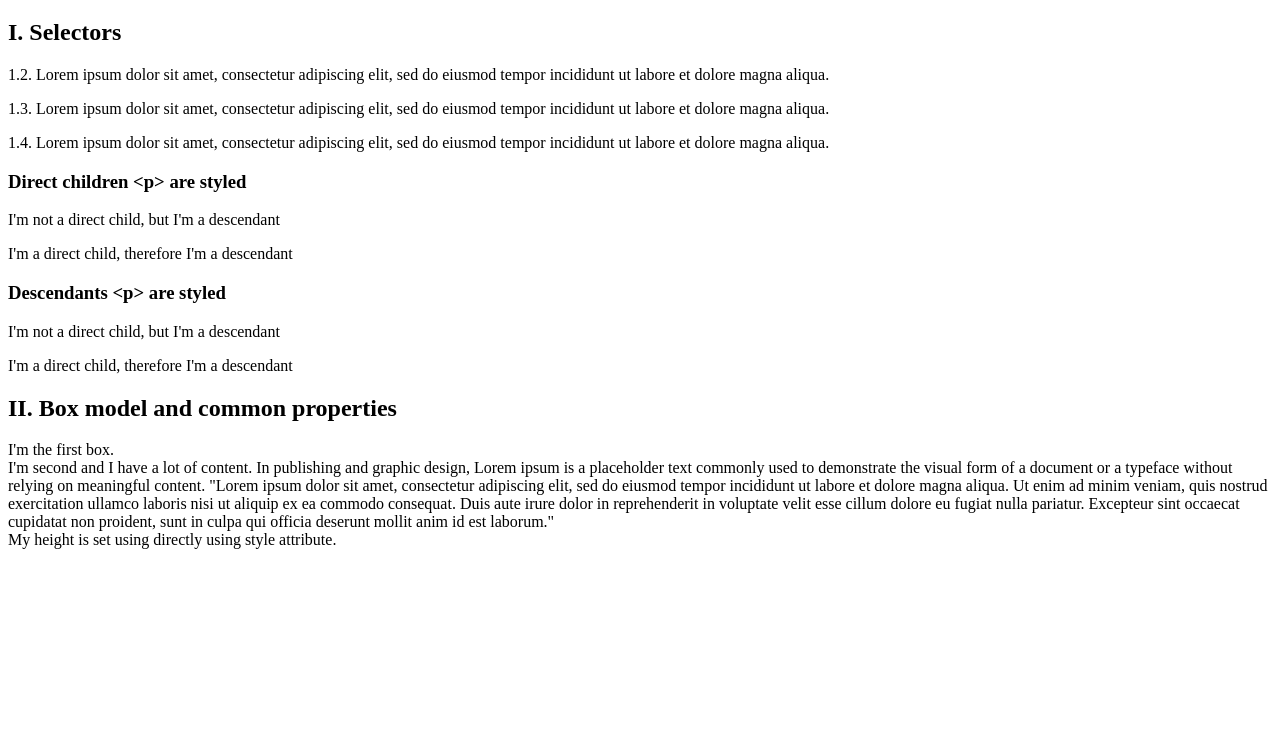
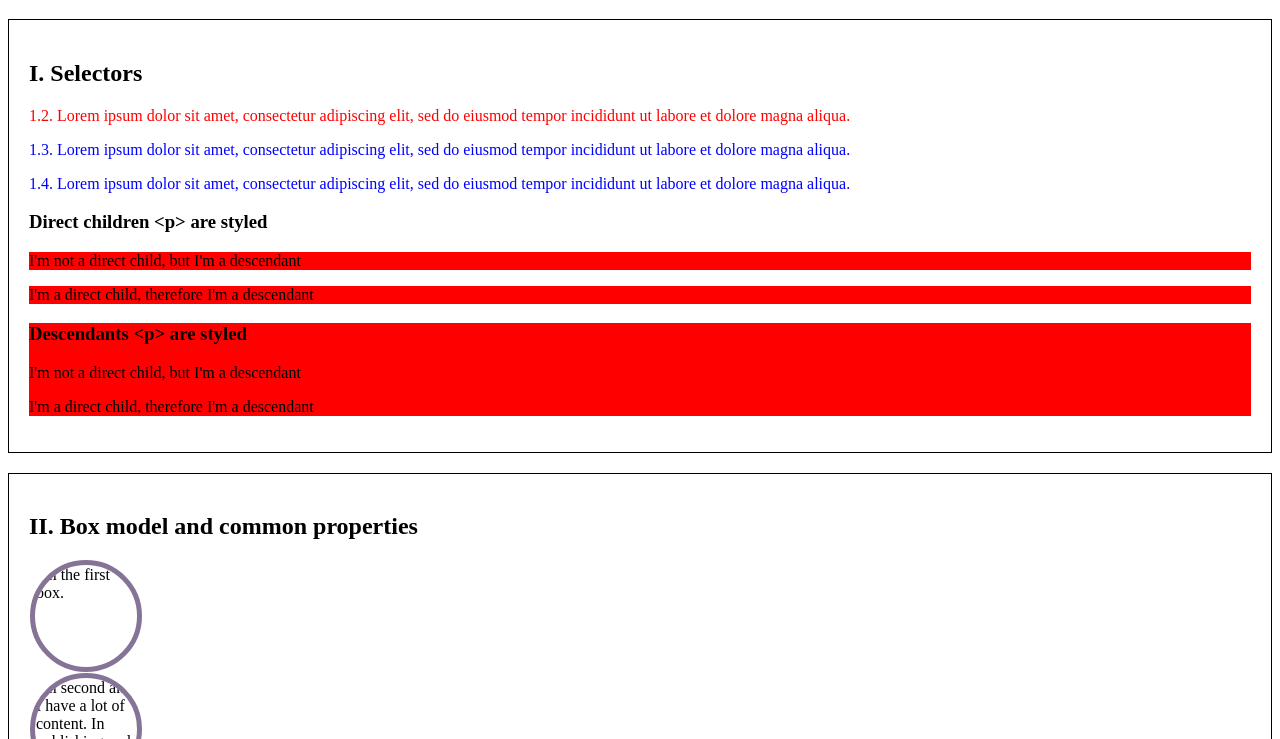
Before and after one commit to Alhaziello/se-cohort-labs, a plain HTML site: page module2/lab2-css/src/index.html in a window 1280 px wide. Shown: the part 61-800 px from the top of the page. Drawn offline with Linux system fonts and the light colour scheme.

Commit message:
Lab2 completed until 2.8

```diff
--- a/module2/lab2-css/src/index.html
+++ b/module2/lab2-css/src/index.html
@@ -4,13 +4,47 @@
     <style>
       /* I. Selectors */
       /* Put styles for sections 1.1, 1.2, 1.3 and 1.4 here */
+      article {
+        margin: 20px 0;
+        padding: 20px;
+        border: 1px solid black;
+      }
 
+      .style-me1 {
+        color: red;
+      }
+
+      #style-me2 {
+        color: blue;
+      }
+
+      #style-me2 .style-me1 {
+        color: purple;
+      }
 
       /* Put styles for sections 1.2, 1.3, 1.4 here */
+      .my-descendants-are-styled {
+        background-color: red;
+      }
+
+      .my-children-are-styled p {
+        background-color: red;
+      }
 
 
       /* II. Box model and common properties */
-
+      .box {
+        margin: 1px;
+        padding: 1px;
+        width: 100px;
+        height: 100px;
+        border: 5px solid rgba(98, 76, 118, 0.774);
+        box-sizing: content-box;
+        text-overflow: clip;
+        overflow: hidden;
+        outline: 10px red;
+        border-radius: 50%;
+      }
 
       /* III. Position */
 
```
Also changed, not shown: module2/lab1-html/src/form.html (+14 -1 lines), module2/lab1-html/src/index.html (+1 -1 lines).
